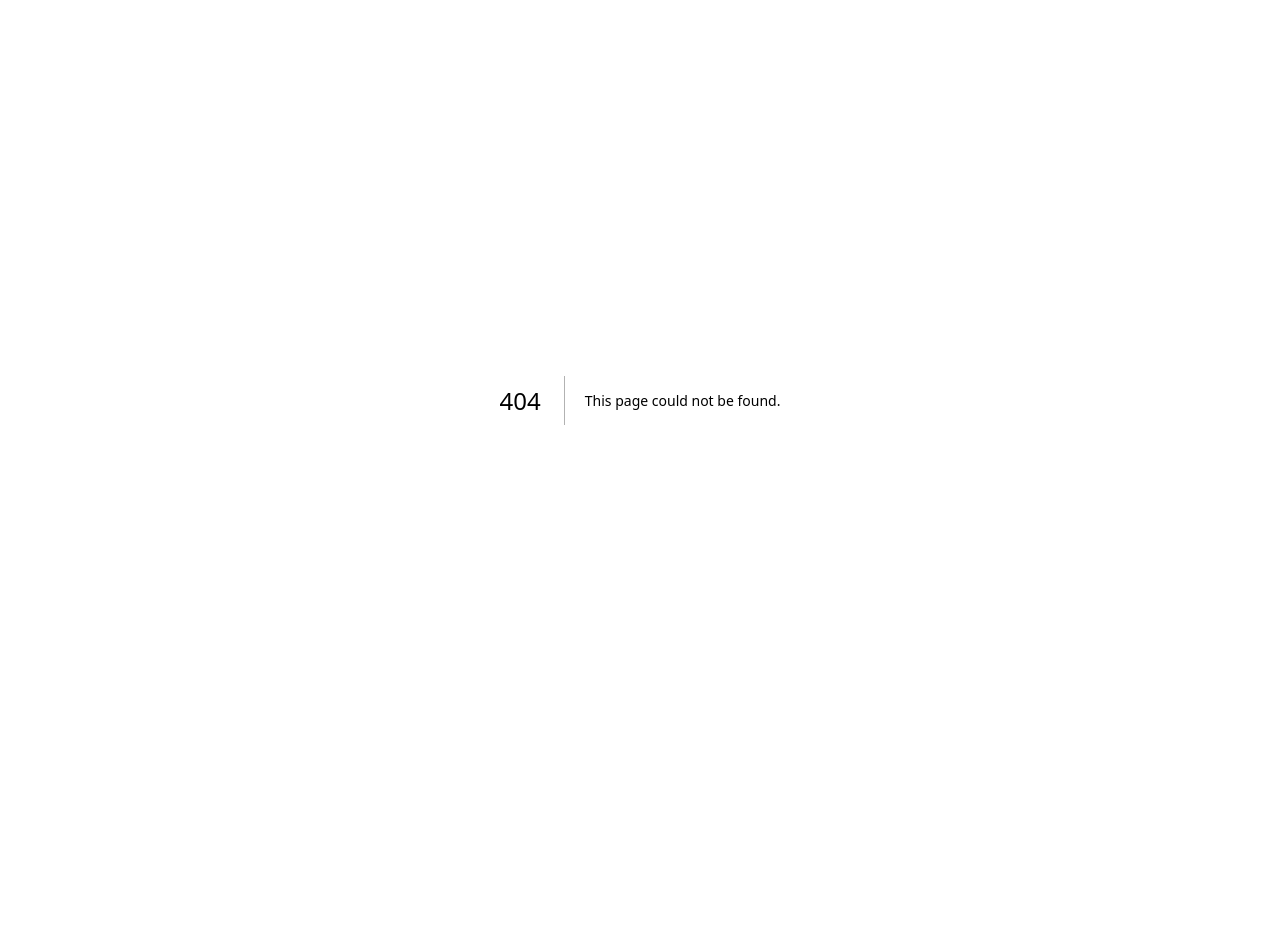
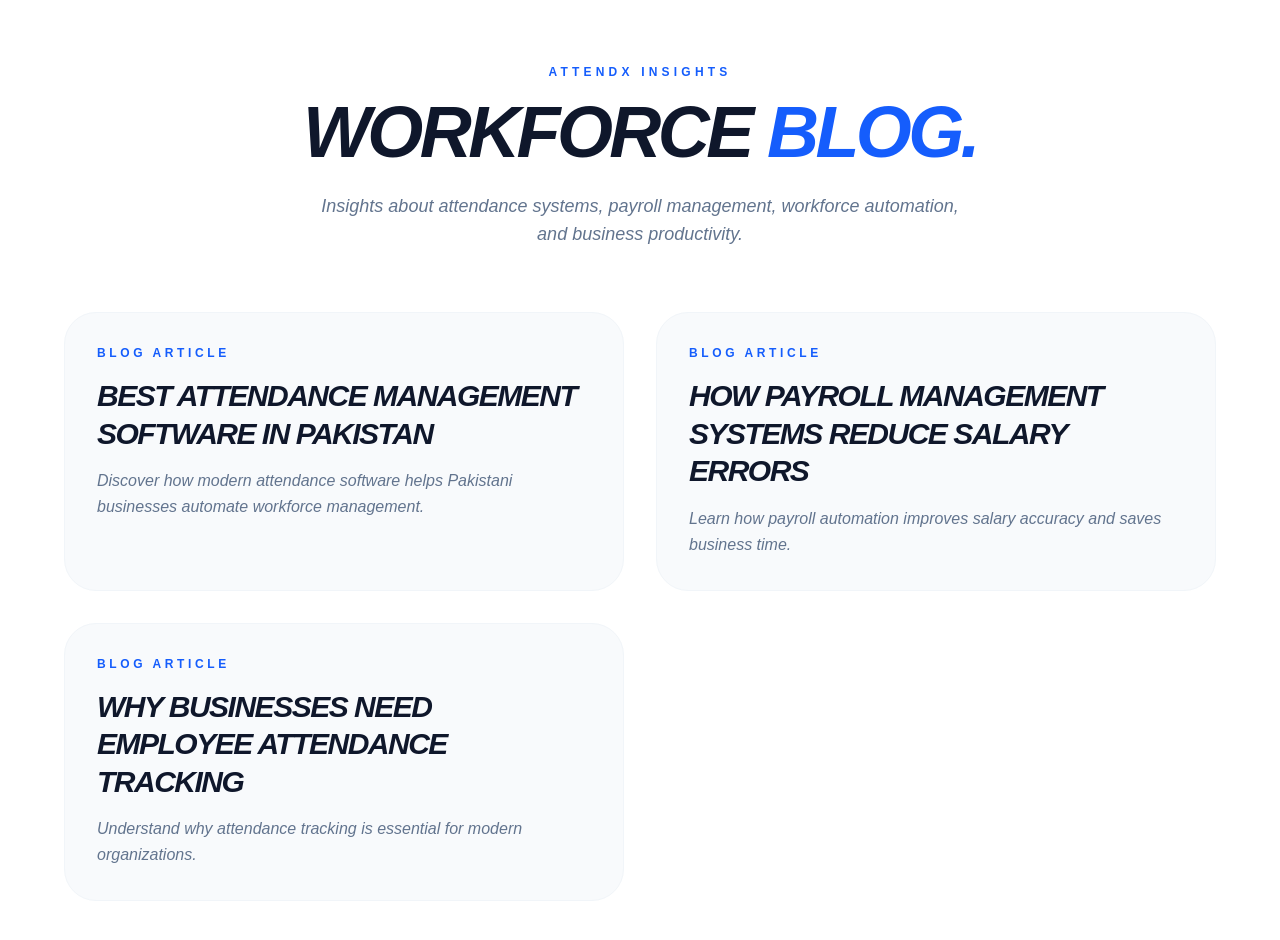
Before and after one commit to Aliyanasif/attendx.info, a Next.js app: page /blog in a window 1280 px wide. Before the commit this address had no page. Shown: the top 940 px of the page. Before the commit the page ends 800 px from the top, so only its background shows below. Built offline with nearby package versions, Linux system fonts and the light colour scheme.

Commit message:
Added blog page

```diff
--- /dev/null
+++ b/src/app/blog/page.tsx
@@ -0,0 +1,70 @@
+export default function BlogPage() {
+    const posts = [
+      {
+        title: "Best Attendance Management Software in Pakistan",
+        slug: "best-attendance-management-software-pakistan",
+        description:
+          "Discover how modern attendance software helps Pakistani businesses automate workforce management.",
+      },
+
+      {
+        title: "How Payroll Management Systems Reduce Salary Errors",
+        slug: "payroll-management-system-benefits",
+        description:
+          "Learn how payroll automation improves salary accuracy and saves business time.",
+      },
+
+      {
+        title: "Why Businesses Need Employee Attendance Tracking",
+        slug: "employee-attendance-tracking",
+        description:
+          "Understand why attendance tracking is essential for modern organizations.",
+      },
+    ];
+
+    return (
+      <main className="min-h-screen bg-white text-slate-900 px-4 md:px-6 py-16">
+        <div className="max-w-6xl mx-auto">
+
+          <div className="mb-16 text-center">
+            <p className="text-blue-600 font-black uppercase tracking-[0.35em] text-xs mb-4">
+              AttendX Insights
+            </p>
+
+            <h1 className="text-5xl md:text-7xl font-black italic uppercase tracking-tighter leading-none mb-6">
+              Workforce <span className="text-blue-600">Blog.</span>
+            </h1>
+
+            <p className="text-slate-500 text-lg italic max-w-2xl mx-auto">
+              Insights about attendance systems, payroll management, workforce automation, and business productivity.
+            </p>
+          </div>
+
+          <div className="grid grid-cols-1 md:grid-cols-2 gap-8">
+
+            {posts.map((post, index) => (
+              <a
+                key={index}
+                href={`/blog/${post.slug}`}
+                className="bg-slate-50 border border-slate-100 rounded-[32px] p-8 hover:-translate-y-2 transition-all duration-300"
+              >
+                <p className="text-blue-600 text-xs font-black uppercase tracking-[0.3em] mb-4">
+                  Blog Article
+                </p>
+
+                <h2 className="text-3xl font-black italic uppercase tracking-tighter mb-4 leading-tight">
+                  {post.title}
+                </h2>
+
+                <p className="text-slate-500 italic leading-relaxed">
+                  {post.description}
+                </p>
+              </a>
+            ))}
+
+          </div>
+
+        </div>
+      </main>
+    );
+  }
```
